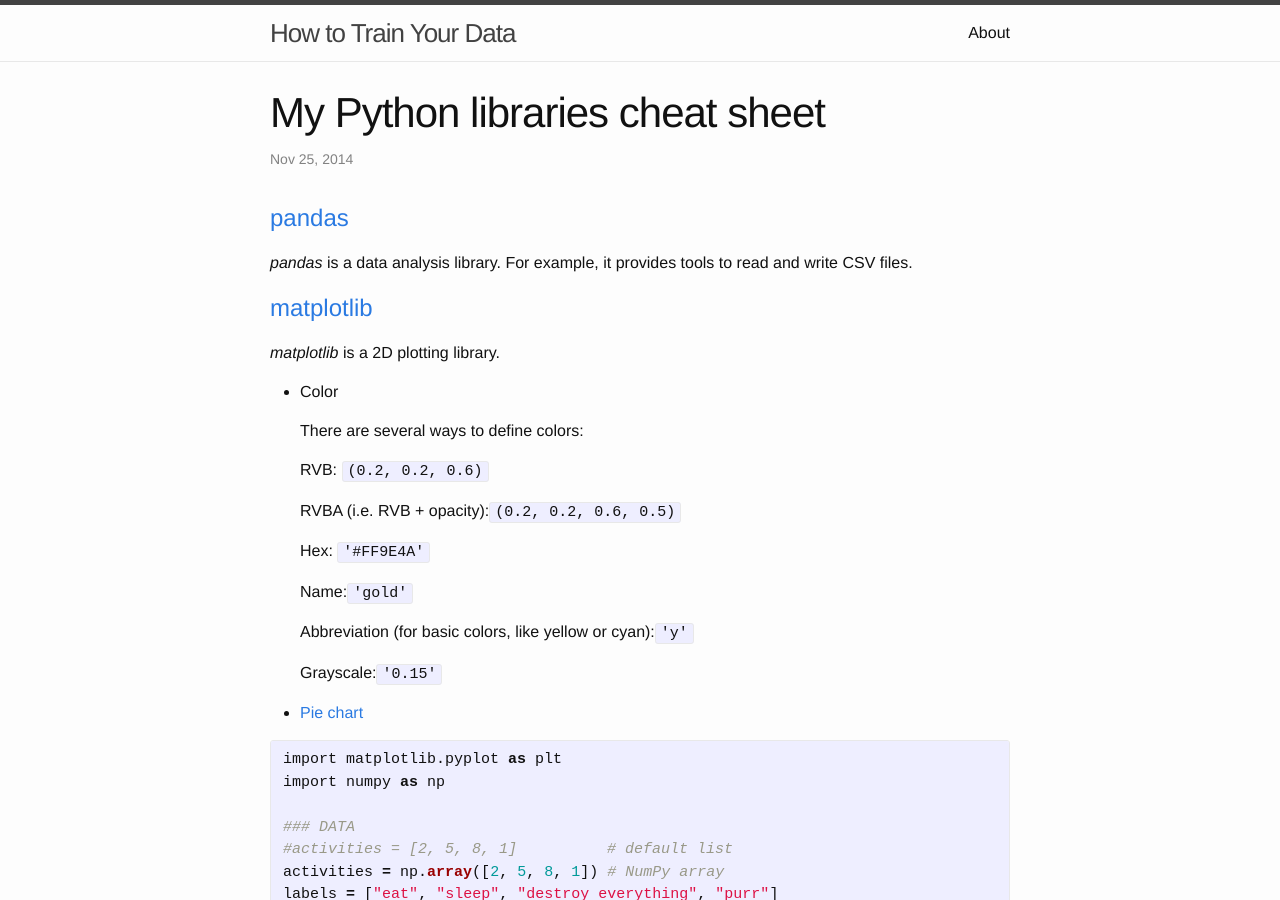
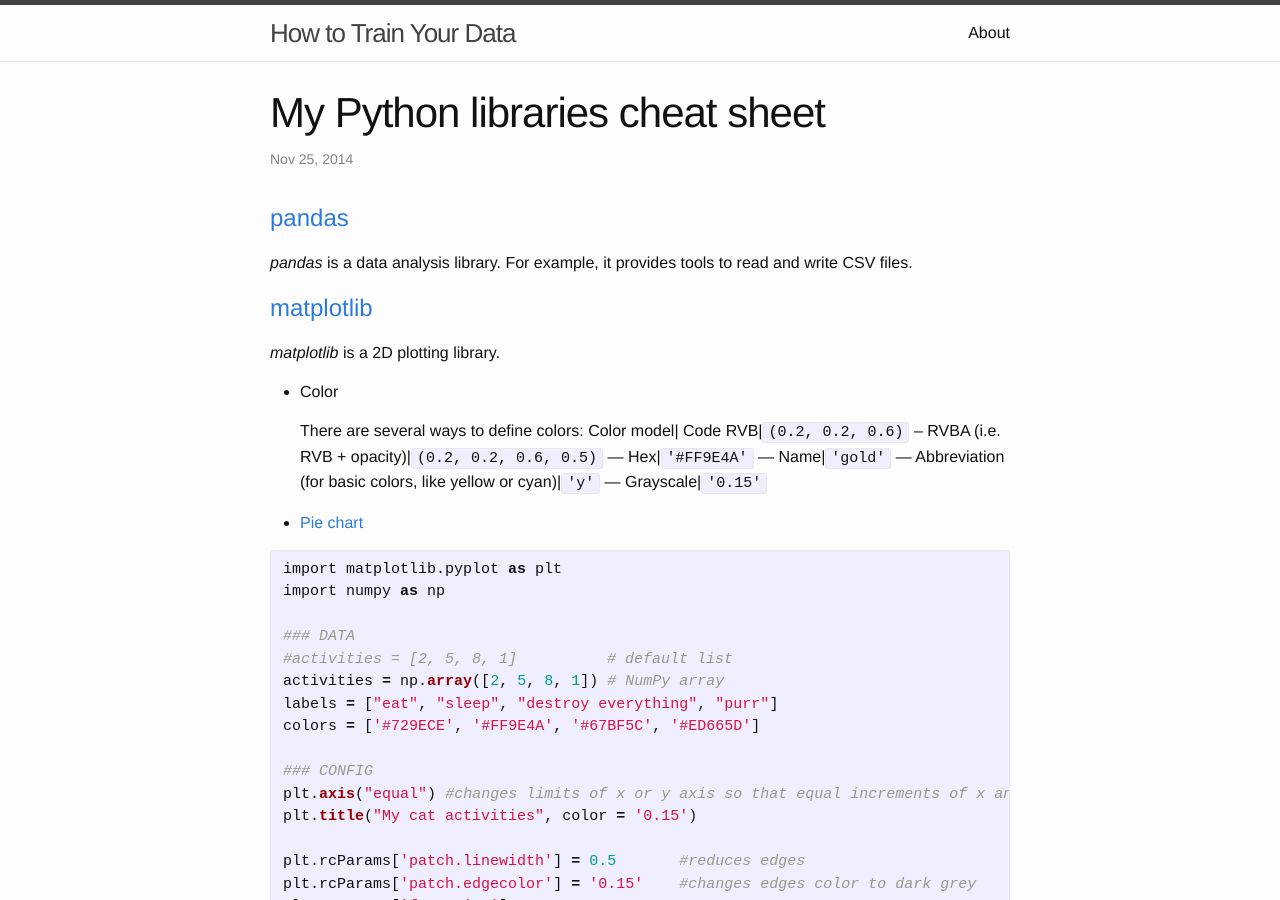
Before and after one commit to seiteta/seiteta.github.io_old, a Jekyll site: the page built from _posts/2014-11-25-python-libraries.md, in a window 1280 px wide and 900 px high. Built offline with Jekyll 4.4.1, drawn with Linux system fonts in a browser that asks for light colours.

Commit message:
Update 2014-11-25-python-libraries.md

```diff
--- a/_posts/2014-11-25-python-libraries.md
+++ b/_posts/2014-11-25-python-libraries.md
@@ -14,18 +14,18 @@ tags: Python library cheat-sheet
 * Color
 
   There are several ways to define colors:
-
-  RVB: `(0.2, 0.2, 0.6)`
-
-  RVBA (i.e. RVB + opacity):`(0.2, 0.2, 0.6, 0.5)`
-
-  Hex: `'#FF9E4A'`
-
-  Name:`'gold'`
-
-  Abbreviation (for basic colors, like yellow or cyan):`'y'`
-
-  Grayscale:`'0.15'`
+  Color model| Code
+  RVB|`(0.2, 0.2, 0.6)`
+  --
+  RVBA (i.e. RVB + opacity)|`(0.2, 0.2, 0.6, 0.5)`
+  ---
+  Hex|`'#FF9E4A'`
+  ---
+  Name|`'gold'`
+  ---
+  Abbreviation (for basic colors, like yellow or cyan)|`'y'`
+  ---
+  Grayscale|`'0.15'`
 
 
 * [Pie chart](http://matplotlib.org/api/pyplot_api.html?highlight=pie#matplotlib.pyplot.pie)
```
